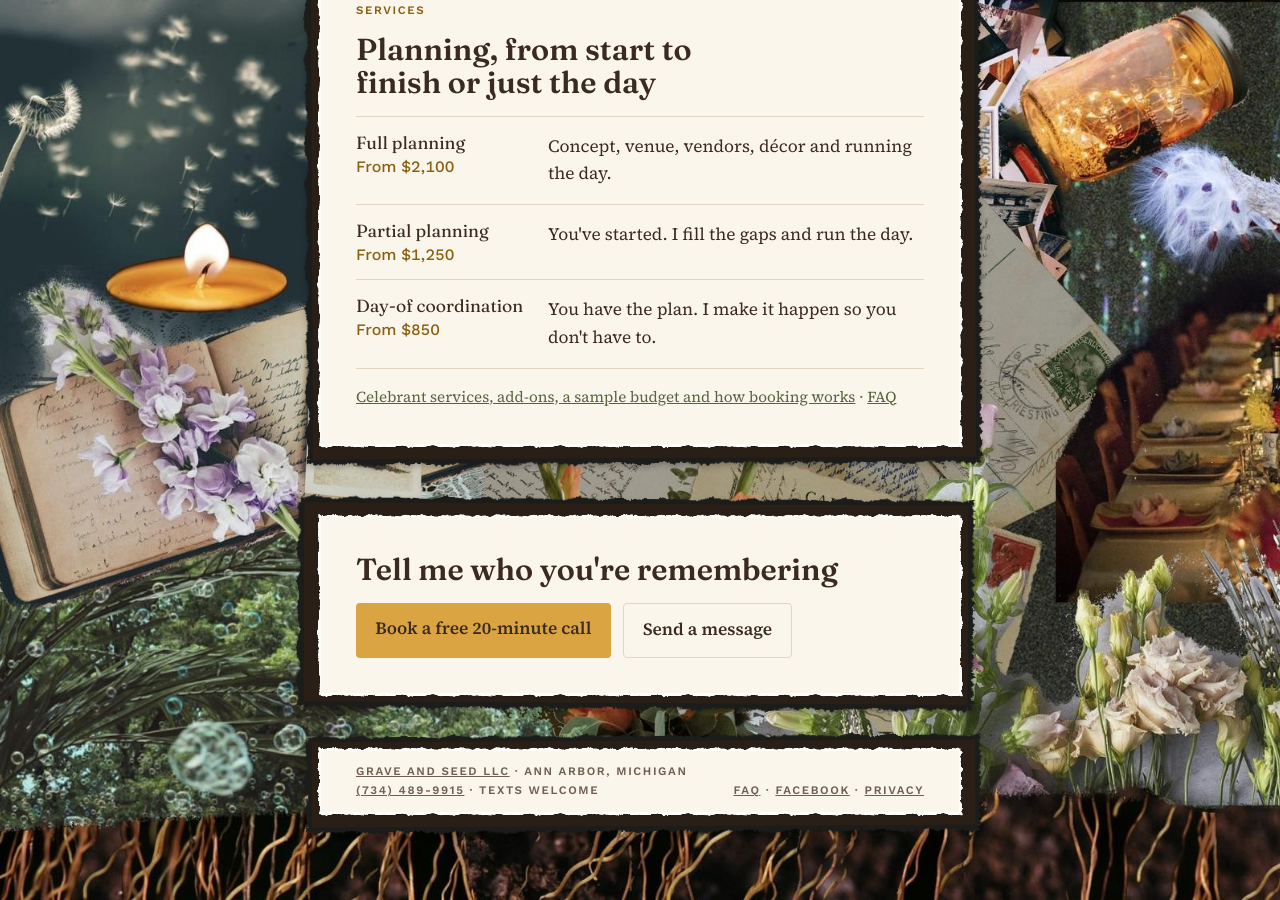
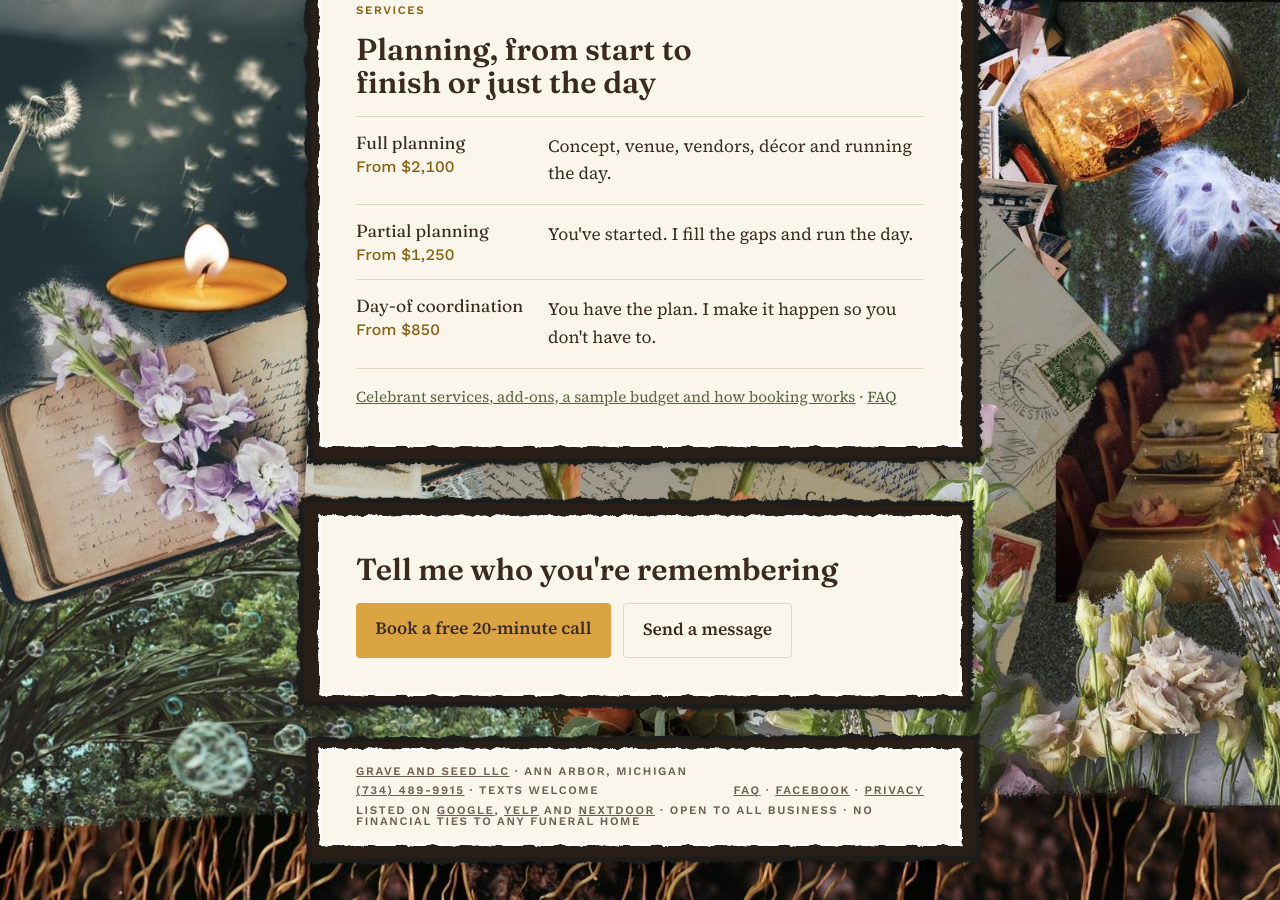
Before and after one commit to katekelley/graveandseed, a Jekyll site: the page built from index.html, in a window 1280 px wide and 900 px high, scrolled down 1934 px. Built offline with Jekyll 4.4.1, drawn with Linux system fonts in a browser that asks for light colours.

Commit message:
About page: grandpa story and Meeting death education work; footer trust line; hours in structured data
Co-Authored-By: Claude Opus 5.5 <noreply@anthropic.com>
Claude-Session: https://claude.ai/code/session_011MgnuDPPcyysDfMpMHL2sF

```diff
--- a/_data/content.yml
+++ b/_data/content.yml
@@ -110,7 +110,9 @@ faq:
 about_heading: "I'm Kate, and I guide people through saying goodbye."
 about:
   - "I'm direct. I'll tell you what things cost, what you actually need, and what you can skip. I'm also not in a hurry. If you want to sit and talk about the person before we talk about chairs, all the better."
+  - "When my grandpa was dying in hospice, one of the people caring for him told us about a more affordable option we didn't know existed. That one conversation made a real difference for our family. It's why I publish local funeral prices and free guides: I want every family to have someone who tells them what their options really are."
   - "I trained as a structural engineer, which mostly means I like a plan and I notice details, and I've worked in both the funeral and wedding industries. Chosen family, unconventional families, and people who want something that doesn't look like a funeral are all welcome here."
+  - "I'm part of the death education group at Ann Arbor Friends Meeting (Quaker), where we talk openly about dying, grief and the practical side of what comes after. My own focus there is what families in Michigan actually have to do after a death, especially when nothing was organized ahead of time."
 
 kit_heading: "What I bring"
 kit_intro: "Every celebration starts from my own collection, so you're not renting or buying décor for one afternoon."
--- a/_includes/footer.html
+++ b/_includes/footer.html
@@ -4,6 +4,7 @@
       <span class="label"><a href="/" style="color: inherit">Grave and Seed LLC</a> &middot; {{ site.data.content.location }}</span>
       <span class="label"><a href="tel:+17344899915" style="color: inherit">{{ site.data.content.phone }}</a> &middot; {{ site.data.content.phone_note | downcase }}</span>
       <span class="label"><a href="/faq/" style="color: inherit">FAQ</a>{% if site.data.content.facebook_url and site.data.content.facebook_url != "" %} &middot; <a href="{{ site.data.content.facebook_url }}" rel="noopener" style="color: inherit">Facebook</a>{% endif %} &middot; <a href="/privacy/" style="color: inherit">Privacy</a></span>
+      <span class="label">Listed on <a href="https://www.google.com/maps?cid=17332117641198366502" rel="noopener" style="color: inherit">Google</a>, <a href="https://www.yelp.com/biz/grave-and-seed-ann-arbor" rel="noopener" style="color: inherit">Yelp</a> and <a href="https://nextdoor.com/page/grave-and-seed-ann-arbor-mi/" rel="noopener" style="color: inherit">Nextdoor</a> &middot; Open to All business &middot; No financial ties to any funeral home</span>
     </div>
   </div>
 </footer>
--- a/index.html
+++ b/index.html
@@ -14,7 +14,7 @@ og_description: "Celebration of life planning in Ann Arbor. What things cost, wh
 {% include head.html %}
 
 <script type="application/ld+json">
-{"@context":"https://schema.org","@type":"ProfessionalService","name":"Grave and Seed","description":"Celebration of life planning in Ann Arbor, Michigan.","url":"https://graveandseed.com","email":"{{ c.email }}","telephone":"+1-734-489-9915","image":"https://graveandseed.com/assets/share-v4.jpg","logo":"https://graveandseed.com/assets/icon-180.png","areaServed":[{"@type":"AdministrativeArea","name":"Washtenaw County, Michigan"},{"@type":"City","name":"Ann Arbor, Michigan"},{"@type":"City","name":"Ypsilanti, Michigan"},{"@type":"City","name":"Dexter, Michigan"},{"@type":"City","name":"Saline, Michigan"},{"@type":"City","name":"Chelsea, Michigan"}],"sameAs":["https://www.google.com/maps?cid=17332117641198366502"{% if c.facebook_url and c.facebook_url != "" %},"{{ c.facebook_url }}"{% endif %}{% for u in c.listing_urls %},"{{ u }}"{% endfor %}],"address":{"@type":"PostalAddress","addressLocality":"Ann Arbor","addressRegion":"MI","addressCountry":"US"},"priceRange":"Planning from $850"}
+{"@context":"https://schema.org","@type":"ProfessionalService","name":"Grave and Seed","description":"Celebration of life planning in Ann Arbor, Michigan.","url":"https://graveandseed.com","email":"{{ c.email }}","telephone":"+1-734-489-9915","image":"https://graveandseed.com/assets/share-v4.jpg","logo":"https://graveandseed.com/assets/icon-180.png","areaServed":[{"@type":"AdministrativeArea","name":"Washtenaw County, Michigan"},{"@type":"City","name":"Ann Arbor, Michigan"},{"@type":"City","name":"Ypsilanti, Michigan"},{"@type":"City","name":"Dexter, Michigan"},{"@type":"City","name":"Saline, Michigan"},{"@type":"City","name":"Chelsea, Michigan"}],"sameAs":["https://www.google.com/maps?cid=17332117641198366502"{% if c.facebook_url and c.facebook_url != "" %},"{{ c.facebook_url }}"{% endif %}{% for u in c.listing_urls %},"{{ u }}"{% endfor %}],"address":{"@type":"PostalAddress","addressLocality":"Ann Arbor","addressRegion":"MI","addressCountry":"US"},"priceRange":"Planning from $850","openingHoursSpecification":[{"@type":"OpeningHoursSpecification","dayOfWeek":["Monday","Tuesday","Wednesday","Thursday","Friday"],"opens":"17:00","closes":"20:00"},{"@type":"OpeningHoursSpecification","dayOfWeek":"Saturday","opens":"10:00","closes":"20:00"}],"foundingDate":"2026-10"}
 </script>
 </head>
 <body>
```
